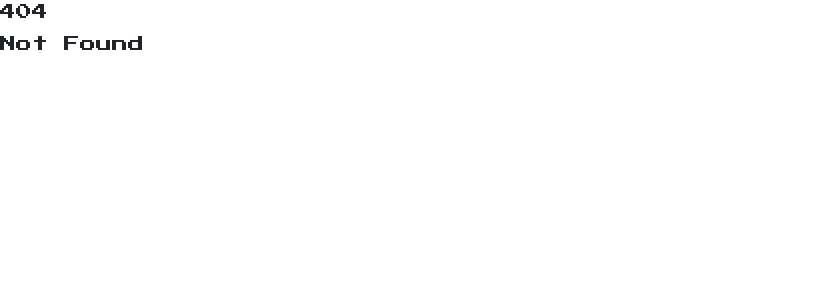
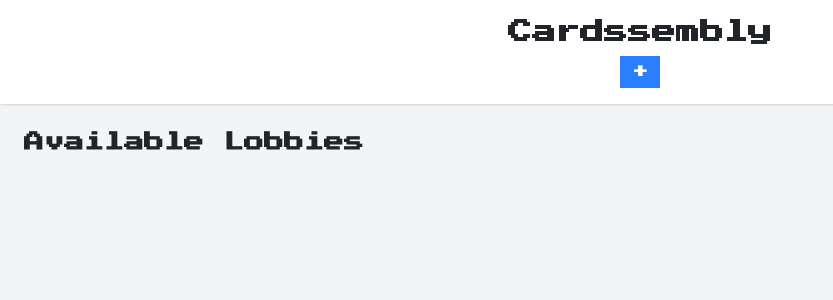
Before and after one commit to Sebastian-Heffernan/HackathonCards, a SvelteKit app in the folder frontend/: page /homepage in a window 1280 px wide. Before the commit this address had no page. Shown: the top 300 px of the page, without its empty margins (0-833 px from the left). Built offline with nearby package versions, Linux system fonts and the light colour scheme.

Commit message:
Added base homepage with title, button and header

```diff
--- /dev/null
+++ b/frontend/src/routes/homepage/+page.svelte
@@ -0,0 +1,29 @@
+<script lang="ts">
+
+</script>
+
+<!-- Page Wrapped -->
+<div class = "min-h-screen bg-gray-100 flex flex-col">
+
+
+<!-- Header -->
+ <header class="flex items-center justify-between p-4 bg-white shadow text-center">
+
+    <!-- Title - Cardssembly -->
+    <h1 class="text-2xl font-bold text-center"
+    >Cardssembly</h1>
+
+     <!-- Create Lobby Button -->
+      <button class="text-3xl font-bold px-3 py-1 bg-blue-500 text-white rounded text-center">
+      +
+      </button>
+
+ </header>
+
+ <main class="flex-1 flex flex-col items-center p-6">
+    <!-- Section title -->
+    <h2 class ="text-xl font-semibold mb-4">
+        Available Lobbies
+    </h2>
+ </main>
+ </div>
```
